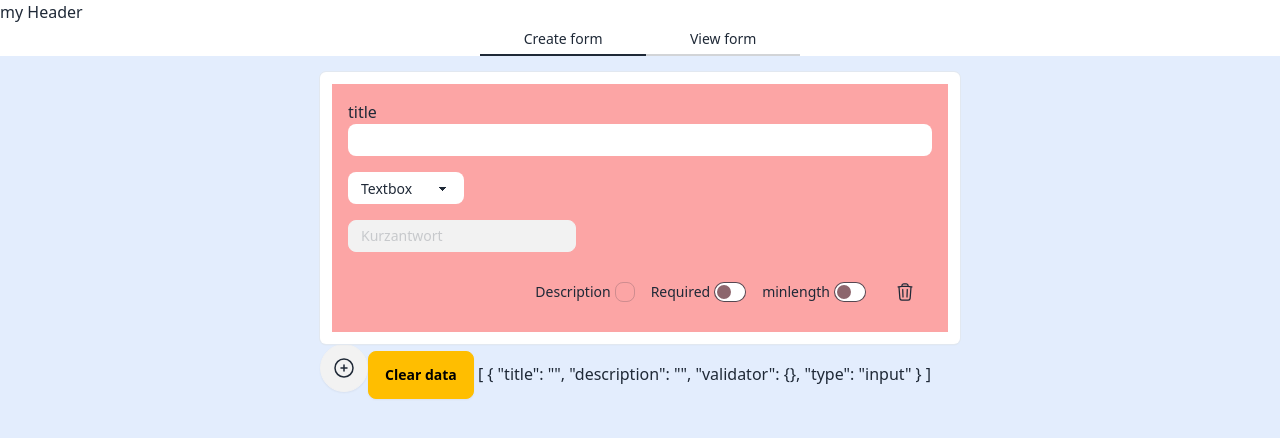
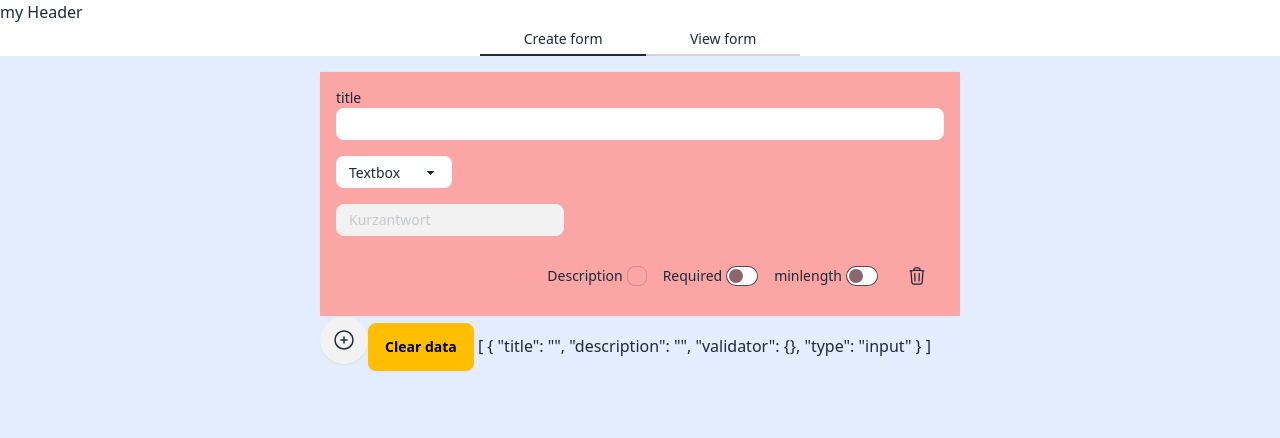
Before and after one commit to dgschel/EasySurvey, an Angular app: page /home in a window 1280 px wide. Both pictures are taken after a click on the button 344 px from the left and 96 px from the top of the page. Shown: the top 438 px of the page. Built offline with nearby package versions, Linux system fonts and the light colour scheme.

Commit message:
remove padding and add compact as parent

```diff
--- a/src/app/shared/ui/basic-card/basic-card.component.html
+++ b/src/app/shared/ui/basic-card/basic-card.component.html
@@ -1,5 +1,7 @@
 <section>
-  <div class="card rounded-md p-3 bg-white ring-1 ring-slate-200 shadow-sm">
-    <ng-content />
+  <div class="card rounded-md bg-white ring-1 ring-slate-200 shadow-sm">
+    <div class="card-compact">
+      <ng-content />
+    </div>
   </div>
 </section>
```
